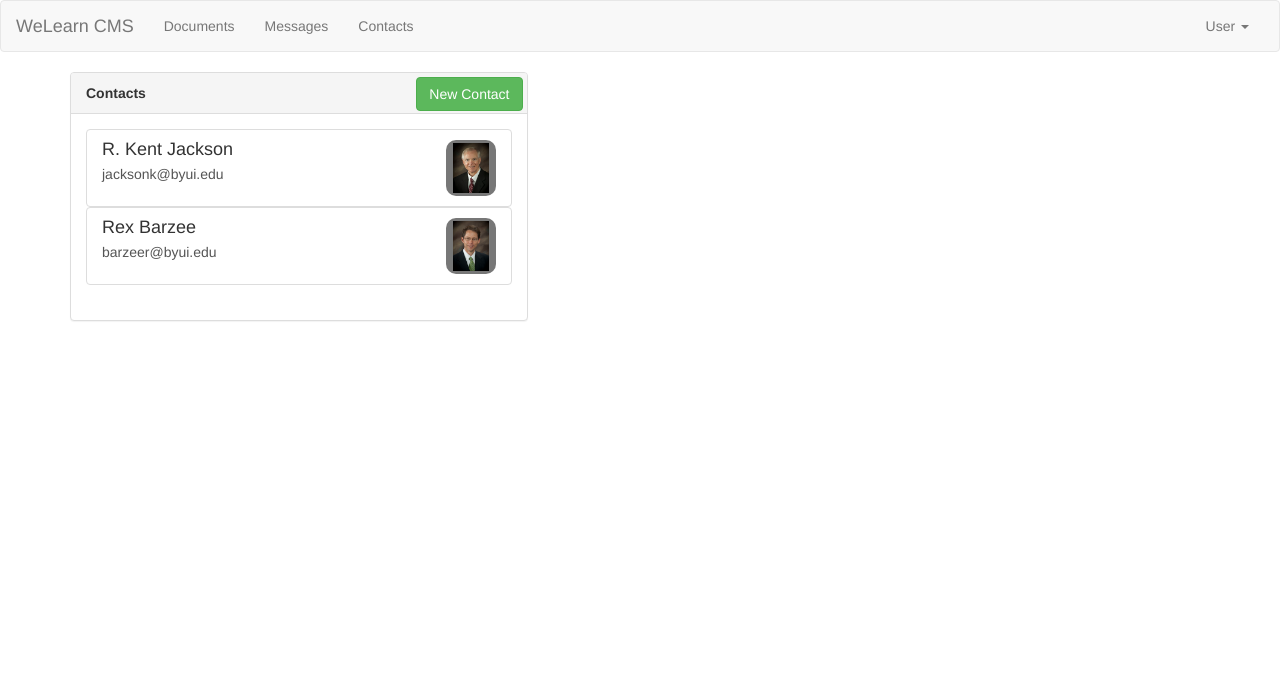
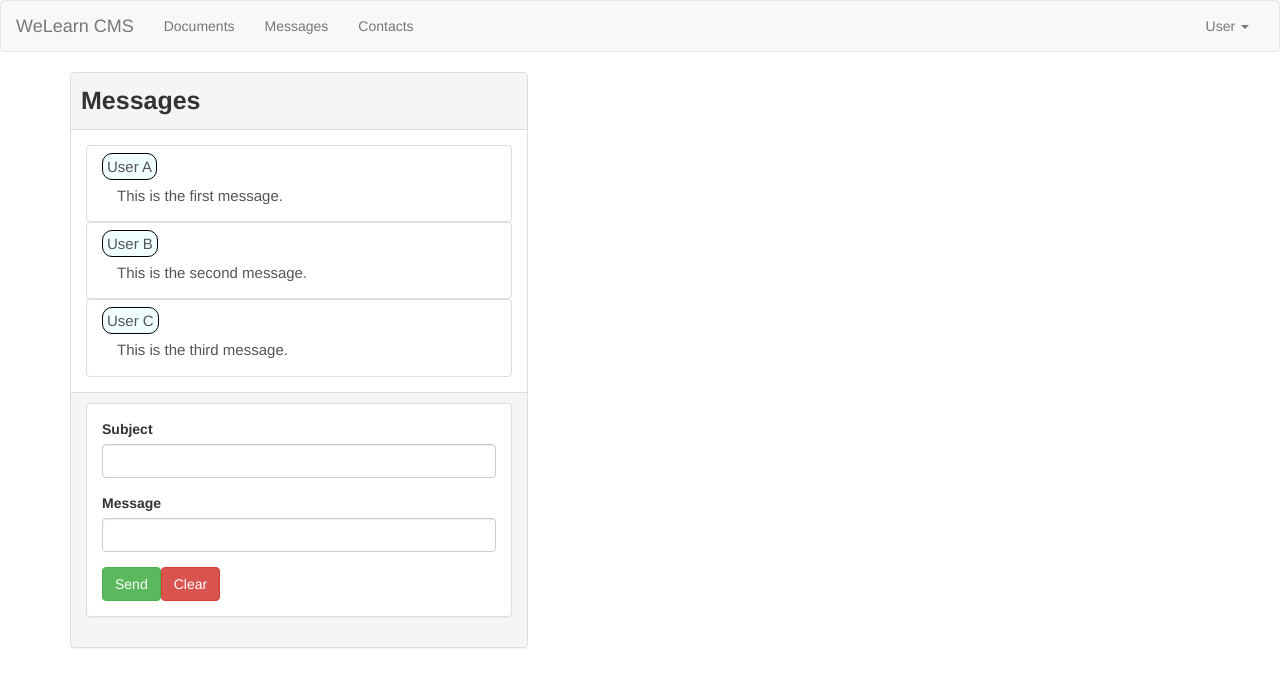
Before and after one commit to JohnnyASan/wdd-430-cms-project, an Angular app: page / in a window 1280 px wide. Shown: the top 686 px of the page. Built offline with nearby package versions, Linux system fonts and the light colour scheme.

Commit message:
fixed send msg bug

```diff
--- a/src/app/app.component.ts
+++ b/src/app/app.component.ts
@@ -8,5 +8,5 @@ import { Component } from '@angular/core';
 })
 export class AppComponent {
   title: string = 'cms';
-  loadedFeature: string = '';
+  loadedFeature: string = 'messages';
 }
--- a/src/app/messages/message-edit/message-edit.component.html
+++ b/src/app/messages/message-edit/message-edit.component.html
@@ -28,7 +28,7 @@
       </div>
       <div class="row">
         <div class="col-xs-12">
-          <button class="btn btn-success" type="submit" (click)="onSend()">
+          <button class="btn btn-success" type="button" (click)="onSend()">
             Send
           </button>
           <button class="btn btn-danger" type="button" (click)="onClear()">
--- a/src/app/messages/message-list/message-item/message-item.component.html
+++ b/src/app/messages/message-list/message-item/message-item.component.html
@@ -1,4 +1,4 @@
-<a class="list-group-item clearfix" href="#">
+<a class="list-group-item clearfix">
   <div class="">
     <span class="messageHeader">{{ message.sender }}</span>
     <div class="messageText">{{ message.msgText }}</div>
--- a/src/app/messages/message-list/message-list.component.ts
+++ b/src/app/messages/message-list/message-list.component.ts
@@ -12,9 +12,6 @@ export class MessageListComponent {
     new Message('1', 'Message 1', 'This is the first message.', 'User A'),
     new Message('2', 'Message 2', 'This is the second message.', 'User B'),
     new Message('3', 'Message 3', 'This is the third message.', 'User C'),
-    new Message('4', 'Message 4', 'This is the fourth message.', 'User D'),
-    new Message('5', 'Message 5', 'This is the fifth message.', 'User E'),
-    new Message('6', 'Message 6', 'This is the sixth message.', 'User F'),
   ];
 
   onMessageSent(message: Message) {
```
